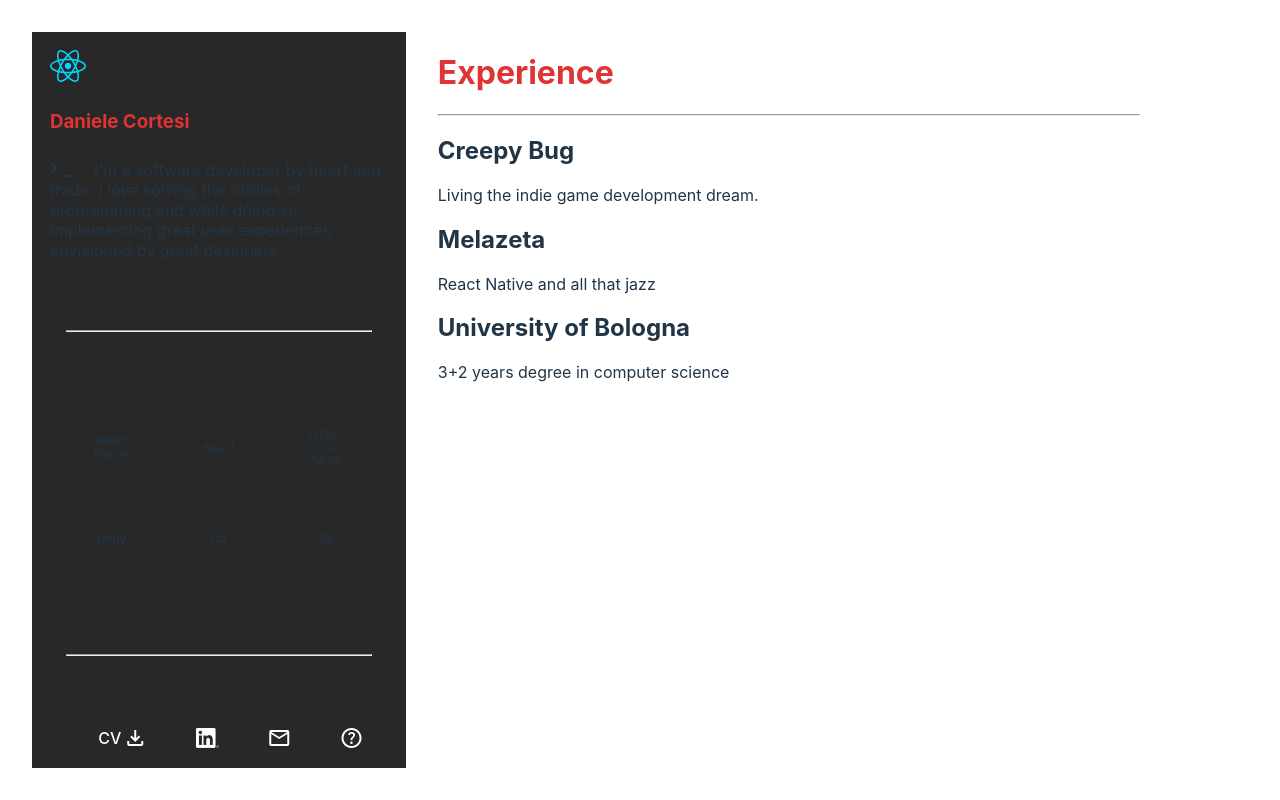
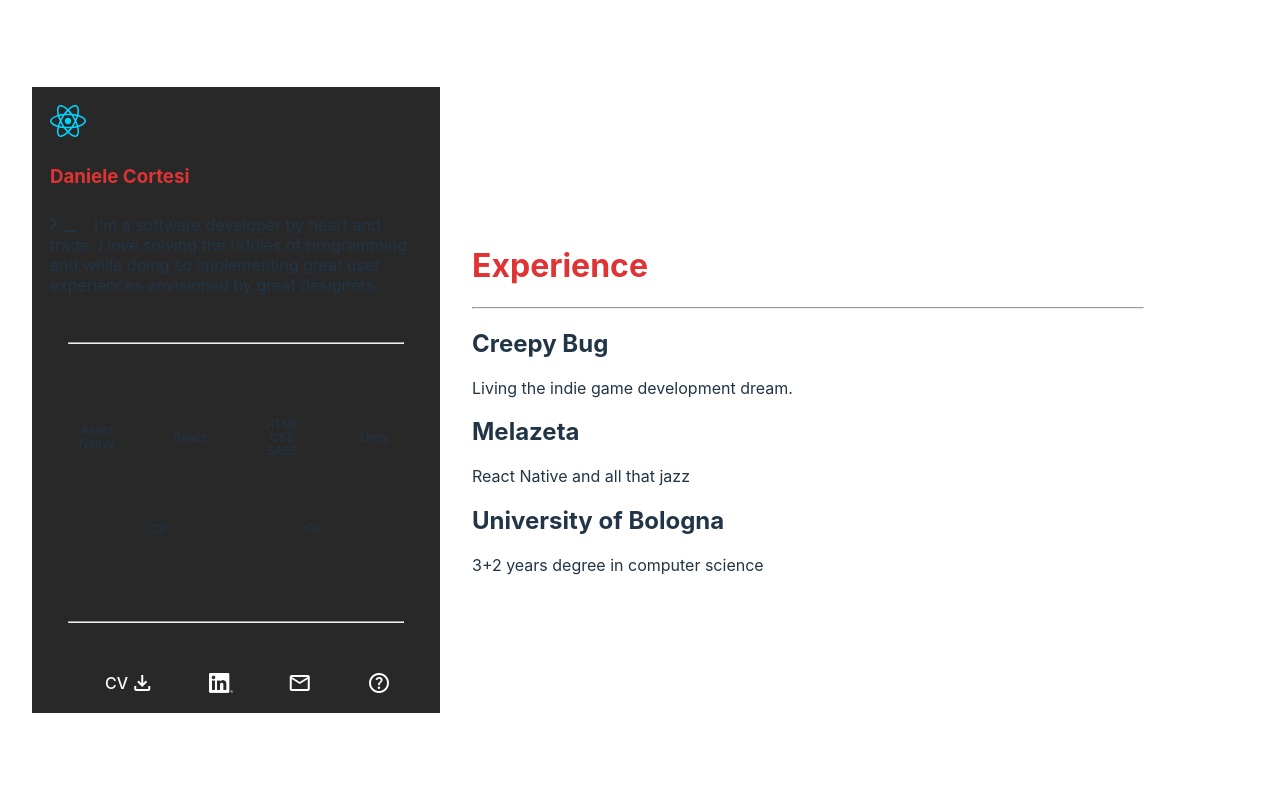
Before and after one commit to Jackaljkdan/webresume, a React (Vite) app: page / in a window 1280 px wide. Built offline with nearby package versions, Linux system fonts and the light colour scheme.

Commit message:
Refactor layout

```diff
--- a/src/App.scss
+++ b/src/App.scss
@@ -4,6 +4,7 @@
     padding: 2rem;
     display: flex;
     flex-direction: row;
+    align-items: center;
     height: 100%;
     box-sizing: border-box;
 }
--- a/src/components/Experience.scss
+++ b/src/components/Experience.scss
@@ -1,6 +1,6 @@
 .experience {
     padding: 0 2em;
-    min-width: 64%;
+    flex: 2;
 
     hr {
         margin-left: 0;
--- a/src/components/Summary.scss
+++ b/src/components/Summary.scss
@@ -3,11 +3,13 @@
 .summary {
     padding: 18px;
     background-color: v.$background-contrast;
+    flex: 1;
     display: flex;
     flex-direction: column;
     justify-content: space-between;
-    min-height: 100%;
     box-sizing: border-box;
+    margin: auto 0;
+    min-height: 85%;
 }
 
 .my-name {
```
